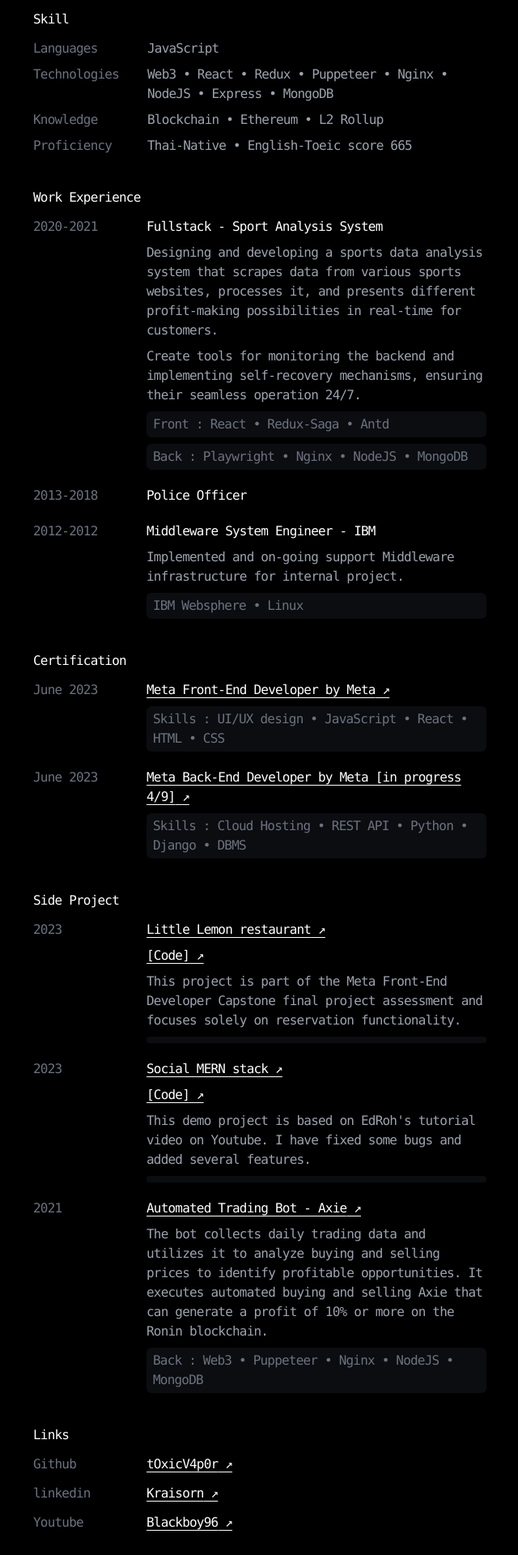
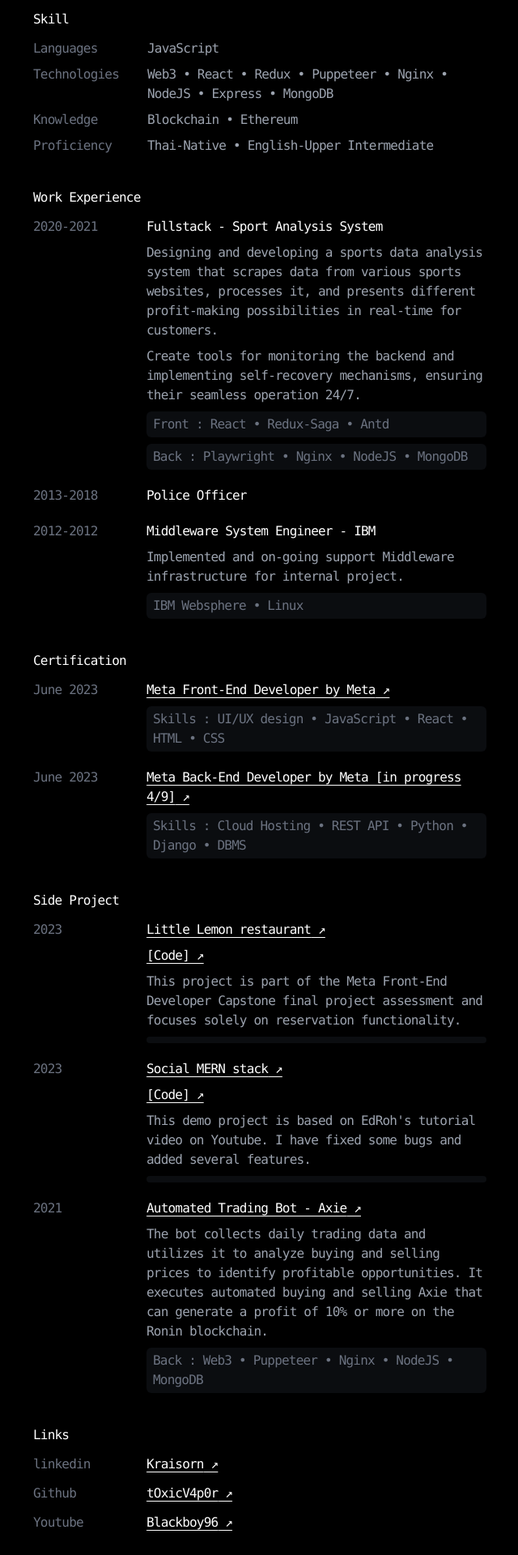
Before and after one commit to tOxicV4p0r/Resume, a React (Create React App) app: page / in a window 1280 px wide. Shown: the part 420-2340 px from the top of the page at 81% size, without its empty margins (319-959 px from the left). Built offline with nearby package versions, Linux system fonts and the light colour scheme.

Commit message:
format to data array

```diff
--- a/src/components/Certificate/index.js
+++ b/src/components/Certificate/index.js
@@ -31,7 +31,7 @@ function Certificate() {
                                     <div>
                                         {
                                             cerlink ?
-                                                <a className="underline underline-offset-4 after:content-['_↗']" href={cerlink} target="_blank" rel="noreferrer">{title}</a>
+                                                <a className="underline underline-offset-4 after:content-['_↗']" href={cerlink} target="_blank" rel="noopener noreferrer">{title}</a>
                                                 :
                                                 <span>{title}</span>
                                         }
--- a/src/components/Contact/index.js
+++ b/src/components/Contact/index.js
@@ -1,28 +1,40 @@
+import React from "react";
+
+const data = [
+    {
+        section: "linkedin",
+        title: "Kraisorn",
+        link: "https://www.linkedin.com/in/kraisorn-deelert/",
+    },
+    {
+        section: "Github",
+        title: "tOxicV4p0r",
+        link: "https://github.com/tOxicV4p0r",
+    },
+    {
+        section: "Youtube",
+        title: "Blackboy96",
+        link: "https://www.youtube.com/@blackboi96",
+    },
+]
+
 function Contact() {
     return (
         <div className="space-y-3">
             <span>Links</span>
             <div className="grid grid-cols-8 gap-y-3">
-
-                <div className="col-span-2 text-gray-500">Github</div>
-                <div className="col-span-6">
-                    <div>
-                        <a className="underline underline-offset-4 after:content-['_↗']" href="https://github.com/tOxicV4p0r" target="_blank">tOxicV4p0r</a>
-                    </div>
-                </div>
-                <div className="col-span-2 text-gray-500">linkedin</div>
-                <div className="col-span-6">
-                    <div>
-                        <a className="underline underline-offset-4 after:content-['_↗']" href="https://www.linkedin.com/in/kraisorn-deelert-90a06942/" target="_blank">Kraisorn</a>
-                    </div>
-                </div>
-                <div className="col-span-2 text-gray-500">Youtube</div>
-                <div className="col-span-6">
-                    <div>
-                        <a className="underline underline-offset-4 after:content-['_↗']" href="https://www.youtube.com/@blackboi96" target="_blank">Blackboy96</a>
-                    </div>
-                </div>
-
+                {
+                    data.map(({ section, title, link }) => (
+                        <React.Fragment key={title}>
+                            <div className="col-span-2 text-gray-500">{section}</div>
+                            <div className="col-span-6">
+                                <div>
+                                    <a className="underline underline-offset-4 after:content-['_↗']" href={link} target="_blank" rel="noopener noreferrer">{title}</a>
+                                </div>
+                            </div>
+                        </React.Fragment>
+                    ))
+                }
             </div>
         </div>
     )
--- a/src/components/Experience/index.js
+++ b/src/components/Experience/index.js
@@ -47,7 +47,7 @@ function Experience() {
                                 <div className="flex flex-col space-y-2">
                                     {
                                         link ?
-                                            <div className="underline underline-offset-4 after:content-['_↗']"><a className="" href={link} target="_blank" rel="noreferrer">{title}</a></div>
+                                            <div className="underline underline-offset-4 after:content-['_↗']"><a className="" href={link} target="_blank" rel="noopener noreferrer">{title}</a></div>
                                             :
                                             <div>{title}</div>
                                     }
--- a/src/components/Nav/index.js
+++ b/src/components/Nav/index.js
@@ -1,3 +1,8 @@
+const data = {
+    text: "Download Resume",
+    link: "https://raw.githubusercontent.com/tOxicV4p0r/Resume/main/resume.pdf",
+}
+
 function Nav() {
     return (
         <div>
@@ -5,7 +10,7 @@ function Nav() {
                 <img className="h-10 rounded-full" src="https://i.seadn.io/gcs/files/68de9d09c2e406c342f2321fb0294361.gif?auto=format&dpr=1&w=1000" alt="The Potatoz" />
             </div>
             <div className="float-right p-4">
-                <a className="px-2 py-1 bg-gradient-to-r from-pink-500 to-violet-500 text-white text-sm font-semibold rounded-md shadow-lg focus:outline-none" href="https://raw.githubusercontent.com/tOxicV4p0r/Resume/main/resume.pdf" target="_blank" rel="noopener noreferrer">Download Resume</a>
+                <a className="px-2 py-1 bg-gradient-to-r from-pink-500 to-violet-500 text-white text-sm font-semibold rounded-md shadow-lg focus:outline-none" href={data.link} target="_blank" rel="noopener noreferrer">{data.text}</a>
             </div>
         </div>
     );
--- a/src/components/SideProject/index.js
+++ b/src/components/SideProject/index.js
@@ -40,12 +40,12 @@ function SideProject() {
                                 <div className="flex flex-col space-y-2">
                                     {
                                         link ?
-                                            <div><a className="underline underline-offset-4 after:content-['_↗']" href={link} target="_blank" rel="noreferrer">{title}</a></div>
+                                            <div><a className="underline underline-offset-4 after:content-['_↗']" href={link} target="_blank" rel="noopener noreferrer">{title}</a></div>
                                             :
                                             <div>{title}</div>
                                     }
                                     {
-                                        code ? <div><a className="underline underline-offset-4 after:content-['_↗']" href={code} target="_blank" rel="noreferrer">[Code]</a></div> : null
+                                        code ? <div><a className="underline underline-offset-4 after:content-['_↗']" href={code} target="_blank" rel="noopener noreferrer">[Code]</a></div> : null
                                     }
                                     {
                                         descriptions.map((e, i) => (
--- a/src/components/Skill/index.js
+++ b/src/components/Skill/index.js
@@ -1,32 +1,41 @@
+import React from "react";
+
+const data = [
+    {
+        section: "Languages",
+        description: "JavaScript",
+    },
+    {
+        section: "Technologies",
+        description: "Web3 • React • Redux • Puppeteer • Nginx • NodeJS • Express • MongoDB",
+    },
+    {
+        section: "Knowledge",
+        description: "Blockchain • Ethereum",
+    },
+    {
+        section: "Proficiency",
+        description: "Thai-Native • English-Upper Intermediate",
+    },
+]
+
 function Skill() {
     return (
         <div className="space-y-3">
             <span>Skill</span>
             <div className="grid grid-cols-8 gap-y-2 gap-x-1">
-                <div className="col-span-2 text-gray-500 truncate">Languages</div>
-                <div className="col-span-6">
-                    <div className="flex flex-col space-y-2">
-                        <div className="text-gray-400 hover:text-gray-300">JavaScript</div>
-                    </div>
-                </div>
-                <div className="col-span-2 text-gray-500 truncate">Technologies</div>
-                <div className="col-span-6">
-                    <div className="flex flex-col space-y-2">
-                        <div className="text-gray-400 hover:text-gray-300">Web3 • React • Redux • Puppeteer • Nginx • NodeJS • Express • MongoDB</div>
-                    </div>
-                </div>
-                <div className="col-span-2 text-gray-500 truncate">Knowledge</div>
-                <div className="col-span-6">
-                    <div className="flex flex-col space-y-2">
-                        <div className="text-gray-400 hover:text-gray-300">Blockchain • Ethereum • L2 Rollup</div>
-                    </div>
-                </div>
-                <div className="col-span-2 text-gray-500 truncate">Proficiency</div>
-                <div className="col-span-6">
-                    <div className="flex flex-col space-y-2">
-                        <div className="text-gray-400 hover:text-gray-300">Thai-Native • English-Toeic score 665</div>
-                    </div>
-                </div>
+                {
+                    data.map(({ section, description }) => (
+                        <React.Fragment>
+                            <div className="col-span-2 text-gray-500 truncate">{section}</div>
+                            <div className="col-span-6">
+                                <div className="flex flex-col space-y-2">
+                                    <div className="text-gray-400 hover:text-gray-300">{description}</div>
+                                </div>
+                            </div>
+                        </React.Fragment>
+                    ))
+                }
             </div>
         </div>
     )
```
Also changed, not shown: src/components/Header/index.js (+11 -4 lines), 1 other file (tests, documents, lock files or other folders).
